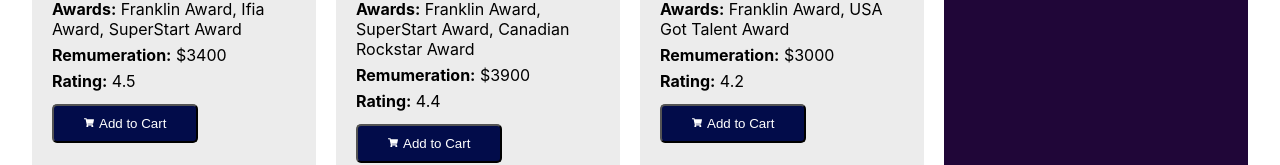
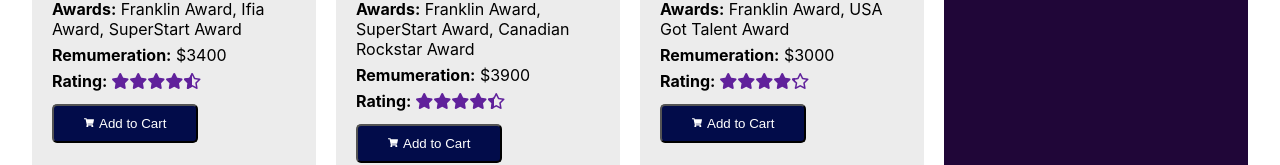
Before and after one commit to asrafulislamgh/music-website-8, a React (Create React App) app: page / in a window 1280 px wide. Shown: the part 469-634 px from the top of the page. Built offline with nearby package versions, Linux system fonts and the light colour scheme.

Commit message:
rating added

```diff
--- a/package.json
+++ b/package.json
@@ -11,6 +11,7 @@
     "@testing-library/user-event": "^12.8.3",
     "react": "^17.0.2",
     "react-dom": "^17.0.2",
+    "react-rating": "^2.0.5",
     "react-scripts": "4.0.3",
     "web-vitals": "^1.1.2"
   },
--- a/src/components/Showcase/Showcase.css
+++ b/src/components/Showcase/Showcase.css
@@ -57,3 +57,6 @@
 .icons:hover {
   color: black;
 }
+.rating {
+  color: rgb(96, 33, 155);
+}
--- a/src/components/Showcase/Showcase.js
+++ b/src/components/Showcase/Showcase.js
@@ -3,6 +3,7 @@
 import { faShoppingCart } from "@fortawesome/free-solid-svg-icons";
 import "./Showcase.css";
 import { useState } from "react";
+import Rating from "react-rating";
 
 const Showcase = (props) => {
   const { handleEvent } = props;
@@ -25,7 +26,15 @@
         <b>Remumeration:</b> ${salary}
       </p>
       <p>
-        <b>Rating:</b> {rating}
+        <b>Rating: </b>
+        <Rating
+          className="rating"
+          initialRating={rating}
+          readonly
+          emptySymbol="far fa-star"
+          fullSymbol="fas fa-star"
+          fractions={2}
+        />
       </p>
       <button
         disabled={disabled}
```
Also changed, not shown: 1 other file (tests, documents, lock files or other folders).
